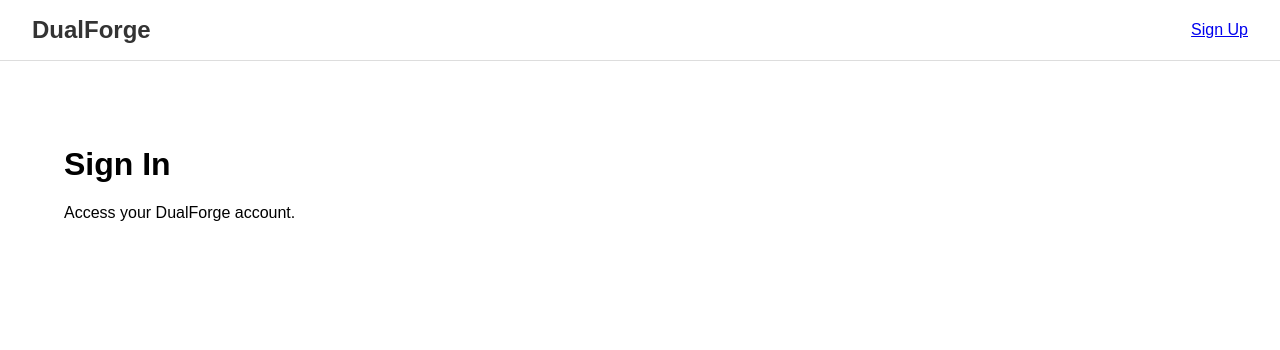
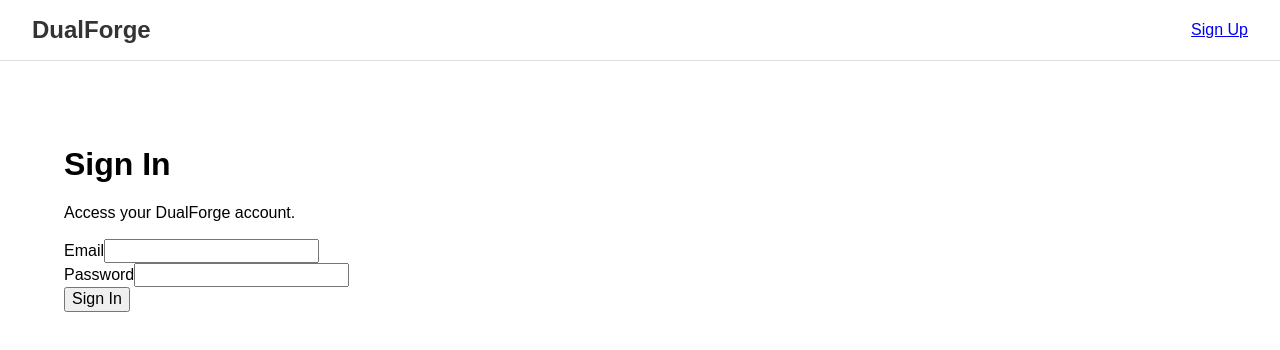
Before and after one commit to allard-gh/DualForge, a React (Vite) app: page /sign-in in a window 1280 px wide. Shown: the top 350 px of the page. Built offline with nearby package versions, Linux system fonts and the light colour scheme.

Commit message:
Sign up en sign in forms toegevoegd

```diff
--- a/package.json
+++ b/package.json
@@ -13,6 +13,7 @@
     "normalize.css": "^8.0.1",
     "react": "^19.2.0",
     "react-dom": "^19.2.0",
+    "react-hook-form": "^7.70.0",
     "react-router-dom": "^7.11.0"
   },
   "devDependencies": {
--- a/src/App.jsx
+++ b/src/App.jsx
@@ -18,7 +18,7 @@ function App() {
           <PublicLayout
             topRightContent={
               <>
-                <Link to={ROUTES.SIGN_IN}>Login</Link>
+                <Link to={ROUTES.SIGN_IN}>Sign In</Link>
                 <Link to={ROUTES.SIGN_UP}>Sign Up</Link>
               </>
             }
@@ -41,7 +41,7 @@ function App() {
         path={ROUTES.SIGN_UP}
         element={
           <PublicLayout
-            topRightContent={<Link to={ROUTES.SIGN_IN}>Login</Link>}
+            topRightContent={<Link to={ROUTES.SIGN_IN}>Sign In</Link>}
           >
             <SignUpPage />
           </PublicLayout>
--- a/src/pages/SignInPage/SignInPage.jsx
+++ b/src/pages/SignInPage/SignInPage.jsx
@@ -1,10 +1,49 @@
+import { useState } from "react";
+import { useForm } from "react-hook-form";
 import "./SignInPage.css";
 
 function SignInPage() {
+  const [successMessage, setSuccessMessage] = useState("");
+  const {
+    register,
+    handleSubmit,
+    formState: { errors },
+  } = useForm();
+
+  const onSubmit = (data) => {
+    setSuccessMessage("Sign in successful.");
+  };
+
   return (
     <main className="sign-in-page">
       <h1>Sign In</h1>
       <p>Access your DualForge account.</p>
+
+      <form onSubmit={handleSubmit(onSubmit)}>
+        <div>
+          <label htmlFor="email">Email</label>
+          <input
+            id="email"
+            type="email"
+            {...register("email", { required: "Email is required" })}
+          />
+          {errors.email && <span>{errors.email.message}</span>}
+        </div>
+
+        <div>
+          <label htmlFor="password">Password</label>
+          <input
+            id="password"
+            type="password"
+            {...register("password", { required: "Password is required" })}
+          />
+          {errors.password && <span>{errors.password.message}</span>}
+        </div>
+
+        <button type="submit">Sign In</button>
+      </form>
+
+      {successMessage && <p>{successMessage}</p>}
     </main>
   );
 }
--- a/src/pages/SignUpPage/SignUpPage.jsx
+++ b/src/pages/SignUpPage/SignUpPage.jsx
@@ -1,10 +1,79 @@
+import { useState } from "react";
+import { useForm } from "react-hook-form";
 import "./SignUpPage.css";
 
 function SignUpPage() {
+  const [successMessage, setSuccessMessage] = useState("");
+  const {
+    register,
+    handleSubmit,
+    formState: { errors },
+  } = useForm();
+
+  const onSubmit = (data) => {
+    setSuccessMessage("Account created successfully.");
+  };
+
   return (
     <main className="sign-up-page">
       <h1>Sign Up</h1>
       <p>Create a new DualForge account to start building.</p>
+
+      <form onSubmit={handleSubmit(onSubmit)}>
+        <div>
+          <label htmlFor="firstName">First Name</label>
+          <input
+            id="firstName"
+            type="text"
+            {...register("firstName", { required: "First name is required" })}
+          />
+          {errors.firstName && <span>{errors.firstName.message}</span>}
+        </div>
+
+        <div>
+          <label htmlFor="lastName">Last Name</label>
+          <input
+            id="lastName"
+            type="text"
+            {...register("lastName", { required: "Last name is required" })}
+          />
+          {errors.lastName && <span>{errors.lastName.message}</span>}
+        </div>
+
+        <div>
+          <label htmlFor="email">Email</label>
+          <input
+            id="email"
+            type="email"
+            {...register("email", { required: "Email is required" })}
+          />
+          {errors.email && <span>{errors.email.message}</span>}
+        </div>
+
+        <div>
+          <label htmlFor="company">Company</label>
+          <input
+            id="company"
+            type="text"
+            {...register("company", { required: "Company is required" })}
+          />
+          {errors.company && <span>{errors.company.message}</span>}
+        </div>
+
+        <div>
+          <label htmlFor="password">Password</label>
+          <input
+            id="password"
+            type="password"
+            {...register("password", { required: "Password is required" })}
+          />
+          {errors.password && <span>{errors.password.message}</span>}
+        </div>
+
+        <button type="submit">Sign Up</button>
+      </form>
+
+      {successMessage && <p>{successMessage}</p>}
     </main>
   );
 }
```
Also changed, not shown: 1 other file (tests, documents, lock files or other folders). Lines whose indentation alone changed are shown as unchanged.
